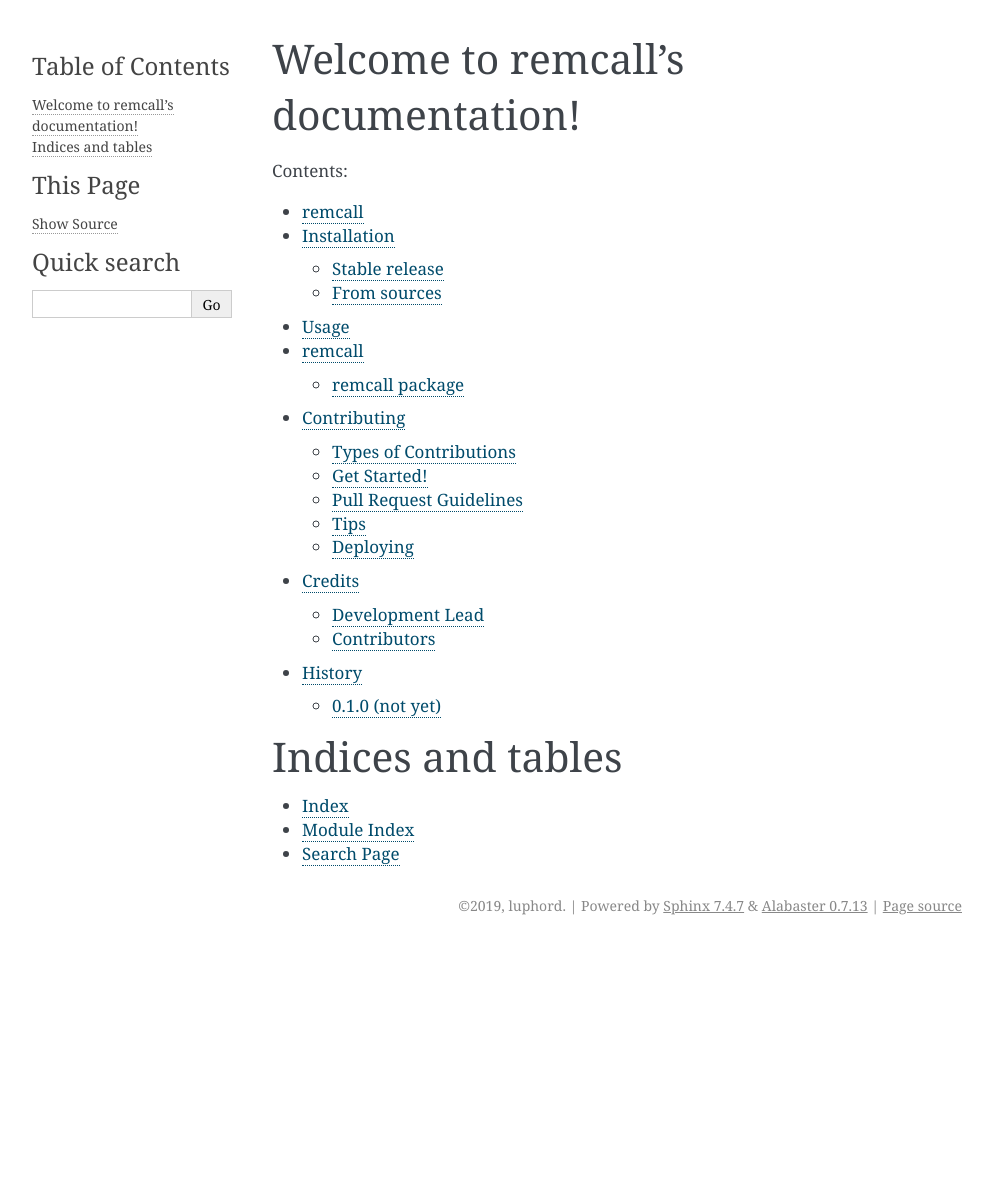
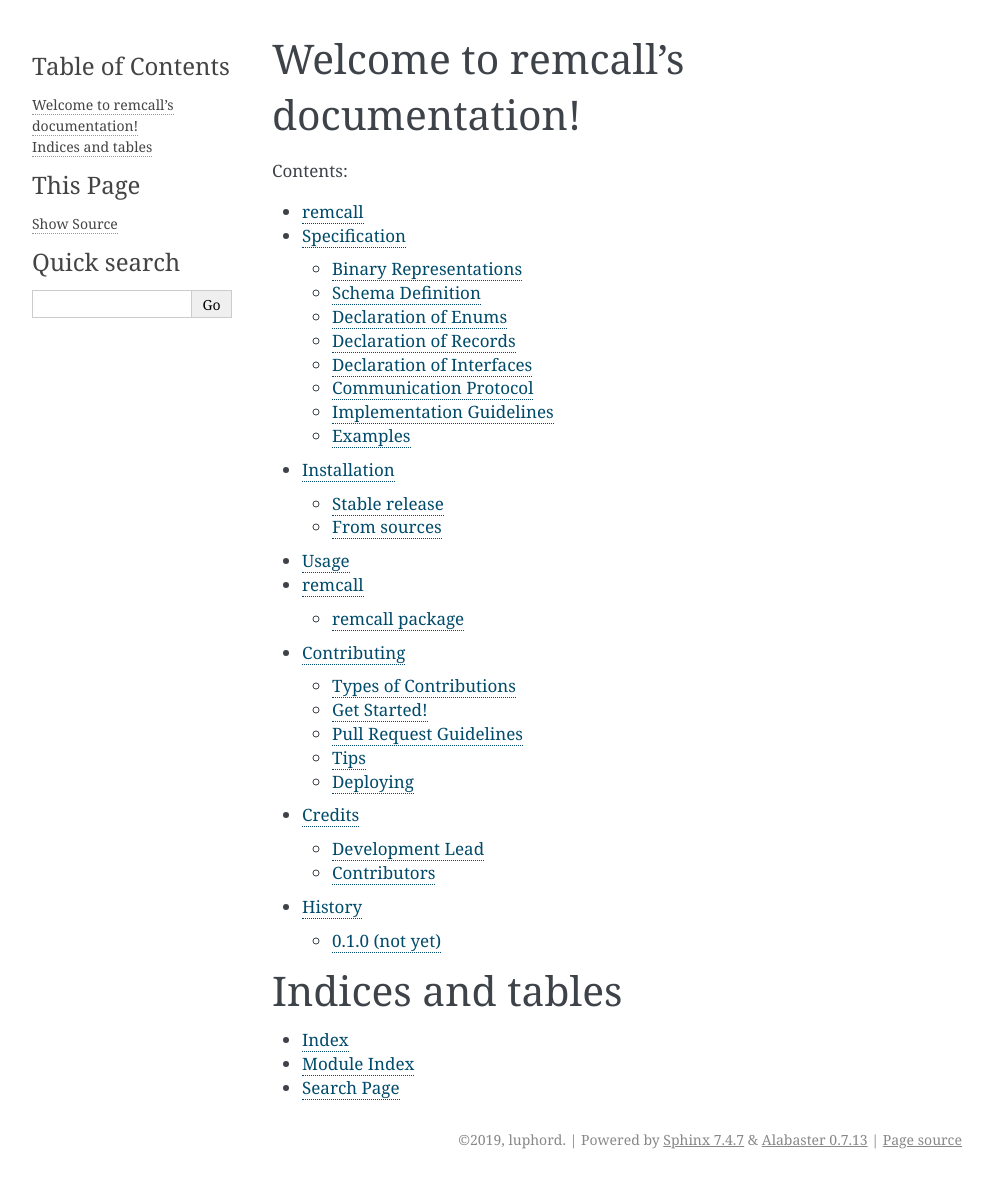
Before and after one commit to luphord/remcall, a Sphinx documentation site: the page built from docs/index.rst, in a window 1280 px wide. Shown: the whole page, without its empty margins (148-1141 px from the left). Built offline with Sphinx 7.4.7, drawn with Linux system fonts in a browser that asks for light colours; before the commit the page ends 945 px from its top, so only the background shows below that.

Commit message:
transfer documentation to rst

```diff
--- a/docs/index.rst
+++ b/docs/index.rst
@@ -6,6 +6,7 @@
    :caption: Contents:
 
    readme
+   specification
    installation
    usage
    modules
--- /dev/null
+++ b/docs/specification.rst
@@ -0,0 +1,394 @@
+Specification
+=============
+
+.. _binary:
+
+Binary Representations
+----------------------
+
+Both schemas and communications are based on binary representations in remcall. The following rules apply to these representations:
+
+- Primitive types in remcall are: ``void``, ``boolean``, ``int8``, ``uint8``, ``int16``, ``uint16``, ``int32``, ``uint32``, ``int64``, ``uint64``, ``float32``, ``float64``, ``string``, ``date``, ``time``, ``datetime``.
+- Bytes are represented using ``uint8``.
+- Arrays of values are represented using a ``uint32`` denoting the length and then all consecutive binary representations of the values.
+- ``string`` values are encoded in UTF8 and then serialized as a byte-Array.
+- Types are referenced using ``int32``; negative values reference an array of the type that is referenced using the positive number (arrays of arrays are not supported in remcall). Type references are never exchanged in a remcall communication, they are relevant only within the schema.
+- Methods are referenced using one of the *unsigned* integer types, the schema specifies which one to use.
+- Objects are referenced using one of the *signed* integer types, the schema specifies which one to use; negative values indicate that the implementation resides on the client (and is proxied on the server), positive values indicate that the implementation resides on the server (and is proxied on the client).
+- The pseudo-type ``name`` is used in this document (but does not actually exist in remcall); it denotes a ``string`` that contains only characters from 'ABCDEFGHIJKLMNOPQRSTUVWXYZabcdefghijklmnopqrstuvwxyz0123456789' and does not start with a number; such names should be usable as variable or type names in all modern programming languages.
+- Binary values will usually be displayed using their hexadecimal representation in this document which will be indicated using a leading "0x", e.g. 0xff to display a ``uint8`` with value 255; longer sequences of binary data will be split into blocks of 4 bytes = 8 hex characters, e.g. 0x00000001 0x00000002 0x00000003; if binary values exhibit a useful string representation, this will be used instead of hexadecimal values.
+
+.. _schema:
+
+Schema Definition
+-----------------
+
+Schemas in remcall exhibit a canonical binary representation. This feature allows to identify schemas uniquely using a cryptographic hash (sha256) of that representation.
+Upon initiating a remcall communication this hash value is exchanged between the two parties to ensure that the same schema is employed on both sides.
+
+.. raw:: html
+
+    <table>
+    <thead>
+        <tr>
+        <th>Type</th>
+        <th>Title</th>
+        <th>Description</th>
+        <th>Example / Constant Value<th>
+        <tr>
+    </thead>
+    <tbody>
+        <tr>
+        <td><code>byte[7]</code></td>
+        <td>Magic constant</td>
+        <td>Marking the following stream of data as remcall related</td>
+        <td>REMCALL</td>
+        </tr>
+        <tr>
+        <td><code>byte[6]</code></td>
+        <td>Magic schema constant</td>
+        <td>Marking the following stream of data as a remcall schema (as opposed to a remcall communication)</td>
+        <td>SCHEMA</td>
+        </tr>
+        <tr>
+        <td><code>string</code></td>
+        <td>Schema label</td>
+        <td>Free text label for the schema; for informational purposes only, may or may not be reflected in the compiled code</td>
+        <td>A nice schema</td>
+        </tr>
+        <tr>
+        <div class="anchor" id="bytes-method-ref"></div>
+        <td><code>uint32</code></td>
+        <td>Number of bytes for method references</td>
+        <td>During communication, methods are identified using unsigned integers of this length, allowed values are 1, 2, 4 and 8; should be checked against the number of available methods in the schema by the compiler</td>
+        <td>0x00000002</td>
+        </tr>
+        <tr>
+        <td><code>uint32</code></td>
+        <td>Number of bytes for object references</td>
+        <td>During communication, objects are identified using signed integers of this length, allowed values are 1, 2, 4 and 8; note that this number is a runtime restriction on the number of objects, using 1 restricts the number of possible object references to 128 on both client and server</td>
+        <td>0x00000004</td>
+        </tr>
+        <tr>
+        <td><code>uint32</code></td>
+        <td>Number of enums</td>
+        <td>Number of enum declarations to be read in the following</td>
+        <td>0x00000002</td>
+        </tr>
+        <tr>
+        <td><code>uint32</code></td>
+        <td>Number of records</td>
+        <td>Number of record declarations to be read in the following</td>
+        <td>0x00000001</td>
+        </tr>
+        <tr>
+        <td><code>uint32</code></td>
+        <td>Number of interfaces</td>
+        <td>Number of interface declarations to be read in the following</td>
+        <td>0x00000001</td>
+        </tr>
+        <tr>
+        <td>...</td>
+        <td><a href="#enums">Enum declarations</a></td>
+        <td></td>
+        <td></td>
+        </tr>
+        <tr>
+        <td>...</td>
+        <td><a href="#records">Record declarations</a></td>
+        <td></td>
+        <td></td>
+        </tr>
+        <tr>
+        <td>...</td>
+        <td><a href="#interfaces">Interface declarations</a></td>
+        <td></td>
+        <td></td>
+        </tr>
+        <tr>
+        <td><code>byte[32]</code></td>
+        <td>sha256 hash of schema</td>
+        <td>sha256 hash of schema</td>
+        <td>0xf3b73b5a 0x9f6294c4 0xa8b6b6f1 0x3b9dd129 0x9e5e9152 0xcf256a31 0xe3d13867 0x7a0fcb61</td>
+        </tr>
+    </tbody>
+    </table>
+
+
+.. _enums:
+
+Declaration of Enums
+--------------------
+
+The following table defines the declaration of enums in remcall. The example values correspond to an enum called ``Status`` with possible values ``ON`` and ``OFF``.
+
+.. raw:: html
+
+    <table>
+    <thead>
+        <tr>
+        <th>Type</th>
+        <th>Title</th>
+        <th>Description</th>
+        <th>Example / Constant Value<th>
+        <tr>
+    </thead>
+    <tbody>
+        <tr>
+        <td><code>uint8</code></td>
+        <td>Declare enum constant</td>
+        <td>Marking the following stream of data as an enum declaration</td>
+        <td>0x02</td>
+        </tr>
+        <tr>
+        <td><code>int32</code></td>
+        <td>Type reference for this enum</td>
+        <td>ID by which this enum type can be referenced in the schema</td>
+        <td>0x00000021</td>
+        </tr>
+        <tr>
+        <td><code>name</code></td>
+        <td>Name for this enum</td>
+        <td>Type name for this enum used in target languages</td>
+        <td>Status</td>
+        </tr>
+        <tr>
+        <td><code>uint32</code></td>
+        <td>Number of possible enum values</td>
+        <td>Number of possible values this enum can take</td>
+        <td>0x00000003</td>
+        </tr>
+        <tr>
+        <td><code>name[]</code></td>
+        <td>Possible values for this enum</td>
+        <td>Sequence of <code>name</code> payloads that will be possible values for this enum</td>
+        <td>0x00000002 0x00000002 ON 0x00000003 OFF</td>
+        </tr>
+    </tbody>
+    </table>
+
+
+.. _records:
+
+Declaration of Records
+----------------------
+
+The following table defines the declaration of records in remcall.
+
+.. raw:: html
+
+    <table>
+    <thead>
+        <tr>
+        <th>Type</th>
+        <th>Title</th>
+        <th>Description</th>
+        <th>Example / Constant Value<th>
+        <tr>
+    </thead>
+    <tbody>
+        <tr>
+        <td><code>uint8</code></td>
+        <td>Declare record constant</td>
+        <td>Marking the following stream of data as a record declaration</td>
+        <td>0x03</td>
+        </tr>
+        <tr>
+        <td><code>int32</code></td>
+        <td>Type reference for this record</td>
+        <td>ID by which this record type can be referenced in the schema</td>
+        <td>0x00000022</td>
+        </tr>
+        <tr>
+        <td><code>name</code></td>
+        <td>Name for this record</td>
+        <td>Type name for this record used in target languages</td>
+        <td>Address</td>
+        </tr>
+        <tr>
+        <td><code>uint32</code></td>
+        <td>Number of record fields</td>
+        <td>Number of fields this record type contains</td>
+        <td>0x00000002</td>
+        </tr>
+        <tr>
+        <td>...</td>
+        <td><a href="#record-fields">Field declarations</a></td>
+        <td>Sequence (of length as defined by previous <code>uint32</code>) of type-name pairs describing individual record fields</td>
+        <td></td>
+        </tr>
+    </tbody>
+    </table>
+
+.. _record-fields:
+
+The following table describes the field declarations within a record.  This declaration works exactly the same way as [method argument declarations](#method-args).
+
+.. raw:: html
+
+    <table>
+    <thead>
+        <tr>
+        <th>Type</th>
+        <th>Title</th>
+        <th>Description</th>
+        <th>Example / Constant Value<th>
+        <tr>
+    </thead>
+    <tbody>
+        <tr>
+        <td><code>int32</code></td>
+        <td>Type reference for this field</td>
+        <td>References a type (primitive or complex)</td>
+        <td>0x0000000C</td>
+        </tr>
+        <tr>
+        <td><code>name</code></td>
+        <td>Name for this field</td>
+        <td>Field name used in target languages</td>
+        <td>Street</td>
+        </tr>
+    </tbody>
+    </table>
+
+
+.. _interfaces:
+
+Declaration of Interfaces
+-------------------------
+
+The following table defines the declaration of interfaces in remcall.
+
+.. raw:: html
+
+    <table>
+    <thead>
+        <tr>
+        <th>Type</th>
+        <th>Title</th>
+        <th>Description</th>
+        <th>Example / Constant Value<th>
+        <tr>
+    </thead>
+    <tbody>
+        <tr>
+        <td><code>uint8</code></td>
+        <td>Declare interface constant</td>
+        <td>Marking the following stream of data as an interface declaration</td>
+        <td>0x04</td>
+        </tr>
+        <tr>
+        <td><code>int32</code></td>
+        <td>Type reference for this interface</td>
+        <td>ID by which this interface type can be referenced in the schema</td>
+        <td>0x00000023</td>
+        </tr>
+        <tr>
+        <td><code>name</code></td>
+        <td>Name for this interface</td>
+        <td>Type name for this interface used in target languages</td>
+        <td>User</td>
+        </tr>
+        <tr>
+        <td><code>uint32</code></td>
+        <td>Number of methods</td>
+        <td>Number of methods this interface type contains</td>
+        <td>0x00000005</td>
+        </tr>
+        <tr>
+        <td>...</td>
+        <td><a href="#methods">Method declarations</a></td>
+        <td>Sequence (of length as defined by previous <code>uint32</code>) of method declarations</td>
+        <td></td>
+        </tr>
+    </tbody>
+    </table>
+
+.. _methods:
+
+The following table describes the method declarations within an interface.
+
+.. raw:: html
+
+    <table>
+    <thead>
+        <tr>
+        <th>Type</th>
+        <th>Title</th>
+        <th>Description</th>
+        <th>Example / Constant Value<th>
+        <tr>
+    </thead>
+    <tbody>
+        <tr>
+        <td><code>uint8</code>, <code>uint16</code>, <code>uint32</code> or <code>uint64</code></td>
+        <td>Method reference</td>
+        <td>Reference to this method; exact type is defined in schema header by <a href="#bytes-method-ref">Number of bytes for method references</a></td>
+        <td>0x09</td>
+        </tr>
+        <tr>
+        <td><code>name</code></td>
+        <td>Name for this method</td>
+        <td>Method name used in target languages</td>
+        <td>SetName</td>
+        </tr>
+        <tr>
+        <td><code>uint32</code></td>
+        <td>Number of arguments</td>
+        <td>Number of arguments this method expects</td>
+        <td>0x00000001</td>
+        </tr>
+        <tr>
+        <td>...</td>
+        <td><a href="#method-args">Method arguments</a></td>
+        <td>Sequence (of length as defined by previous <code>uint32</code>) of type-name pairs describing individual arguments</td>
+        <td></td>
+        </tr>
+    </tbody>
+    </table>
+
+.. _method-args:
+
+The following table describes the argument declarations within a method. This declaration works exactly the same way as [record field declarations](#record-fields).
+
+.. raw:: html
+
+    <table>
+    <thead>
+        <tr>
+        <th>Type</th>
+        <th>Title</th>
+        <th>Description</th>
+        <th>Example / Constant Value<th>
+        <tr>
+    </thead>
+    <tbody>
+        <tr>
+        <td><code>int32</code></td>
+        <td>Type reference for this argument</td>
+        <td>References a type (primitive or complex)</td>
+        <td>0x0000000C</td>
+        </tr>
+        <tr>
+        <td><code>name</code></td>
+        <td>Name for this argument</td>
+        <td>Argument name used in target languages</td>
+        <td>name</td>
+        </tr>
+    </tbody>
+    </table>
+
+.. _communication:
+
+Communication Protocol
+----------------------
+
+.. _implementation:
+
+Implementation Guidelines
+-------------------------
+
+.. _examples:
+
+Examples
+--------
```
Also changed, not shown: README.rst (+6 -3 lines).
